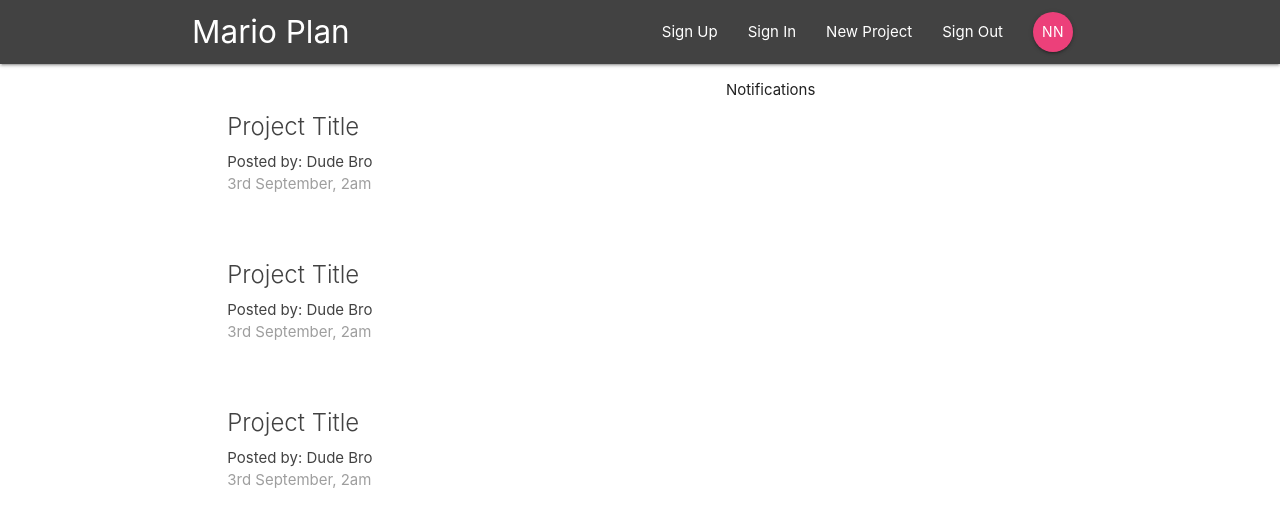
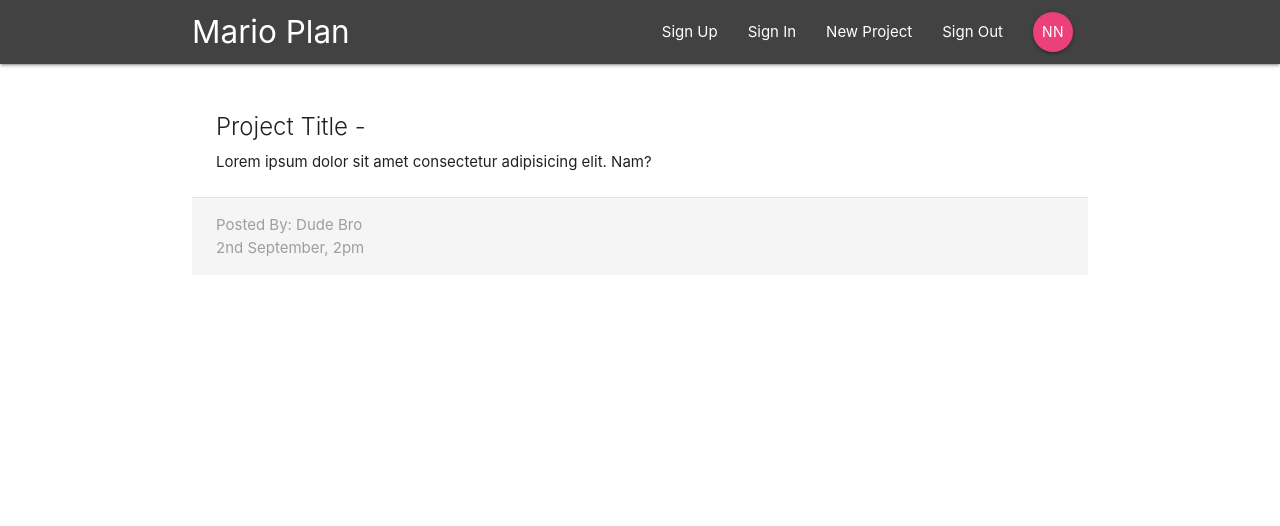
Before and after one commit to SimasDei/redux-four, a React (Create React App) app in the folder marioplan/: page / in a window 1280 px wide. Shown: the top 526 px of the page. Built offline with nearby package versions, Linux system fonts and the light colour scheme.

Commit message:
add project details component

```diff
--- a/marioplan/src/App.js
+++ b/marioplan/src/App.js
@@ -3,6 +3,7 @@
 
 import Navbar from './components/layouts/Navbar';
 import Dashboard from './components/dashboard/Dashboard';
+import ProjectDetails from './components/projects/ProjectDetails';
 
 function App() {
   return (
@@ -10,7 +11,8 @@
       <div className="App">
         <Navbar />
         <Switch>
-          <Route to="/" component={Dashboard} />
+          <Route to="project/:id" component={ProjectDetails} />
+          <Route exact to="/" component={Dashboard} />
         </Switch>
       </div>
     </Router>
--- a/marioplan/src/components/projects/ProjectDetails.js
+++ b/marioplan/src/components/projects/ProjectDetails.js
@@ -0,0 +1,21 @@
+import React from 'react';
+
+const ProjectDetails = props => {
+  const id = props.match.params.id;
+  return (
+    <div className="container section project-details">
+      <div className="card z-depth-0">
+        <div className="card-content">
+          <span className="card-title">Project Title - {id}</span>
+          <p>Lorem ipsum dolor sit amet consectetur adipisicing elit. Nam?</p>
+        </div>
+        <div className="card-action grey lighten-4 grey-text">
+          <div>Posted By: Dude Bro</div>
+          <div>2nd September, 2pm</div>
+        </div>
+      </div>
+    </div>
+  );
+};
+
+export default ProjectDetails;
--- a/marioplan/src/components/projects/ProjectList.js
+++ b/marioplan/src/components/projects/ProjectList.js
@@ -1,29 +1,14 @@
 import React from 'react';
+
+import ProjectSummary from './ProjectSummary';
 
 const ProjectList = () => {
   return (
     <div className="project-list section">
-      <div className="card z-depth-0 project-summary">
-        <div className="card-content grey-text text-darken-3">
-          <span className="card-title">Project Title</span>
-          <p>Posted by: Dude Bro</p>
-          <p className="grey-text">3rd September, 2am</p>
-        </div>
-      </div>
-      <div className="card z-depth-0 project-summary">
-        <div className="card-content grey-text text-darken-3">
-          <span className="card-title">Project Title</span>
-          <p>Posted by: Dude Bro</p>
-          <p className="grey-text">3rd September, 2am</p>
-        </div>
-      </div>
-      <div className="card z-depth-0 project-summary">
-        <div className="card-content grey-text text-darken-3">
-          <span className="card-title">Project Title</span>
-          <p>Posted by: Dude Bro</p>
-          <p className="grey-text">3rd September, 2am</p>
-        </div>
-      </div>
+      <ProjectSummary />
+      <ProjectSummary />
+      <ProjectSummary />
+      <ProjectSummary />
     </div>
   );
 };
--- a/marioplan/src/components/projects/ProjectSummary.js
+++ b/marioplan/src/components/projects/ProjectSummary.js
@@ -0,0 +1,15 @@
+import React from 'react';
+
+const ProjectSummary = () => {
+  return (
+    <div className="card z-depth-0 project-summary">
+      <div className="card-content grey-text text-darken-3">
+        <span className="card-title">Project Title</span>
+        <p>Posted by: Dude Bro</p>
+        <p className="grey-text">3rd September, 2am</p>
+      </div>
+    </div>
+  );
+};
+
+export default ProjectSummary;
```
